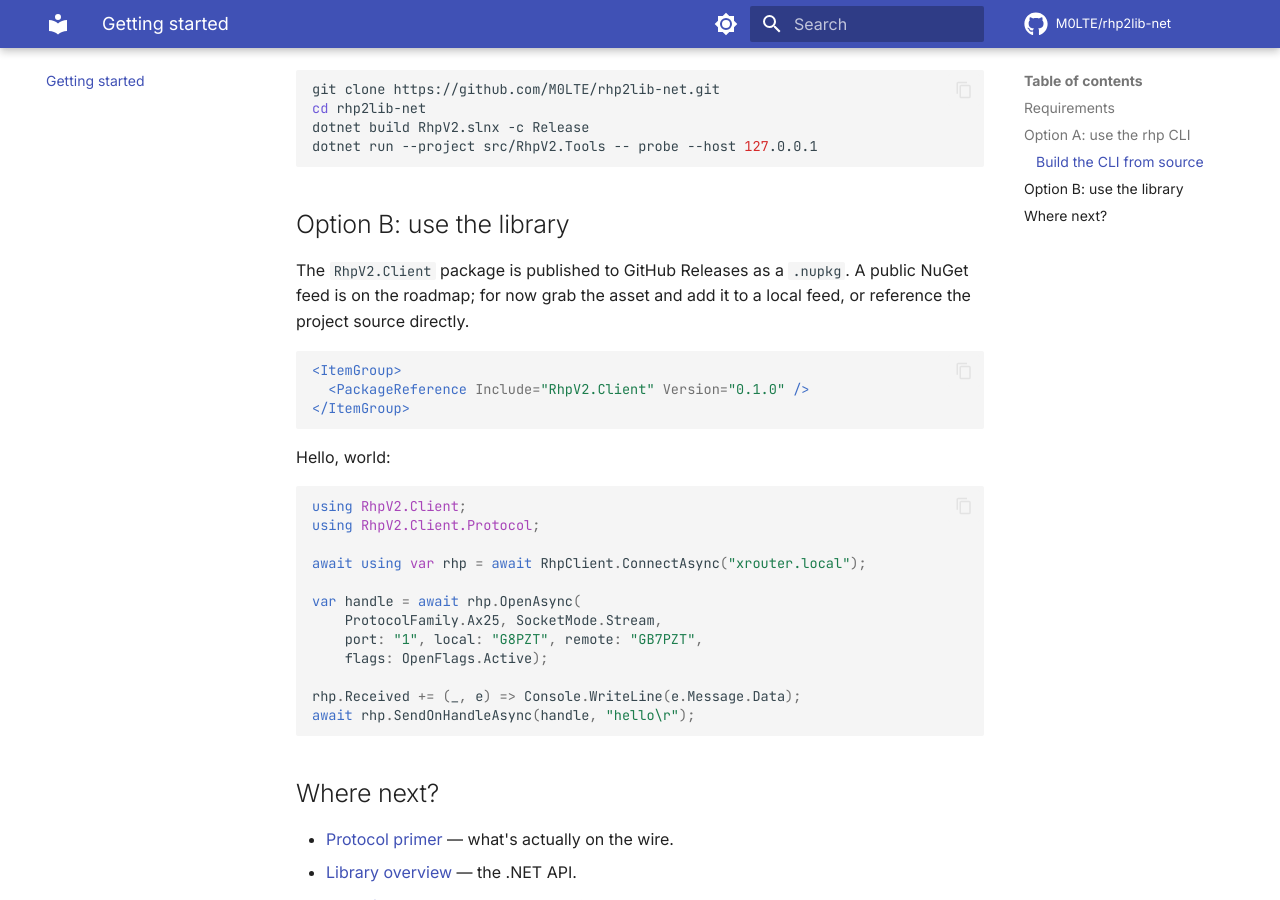
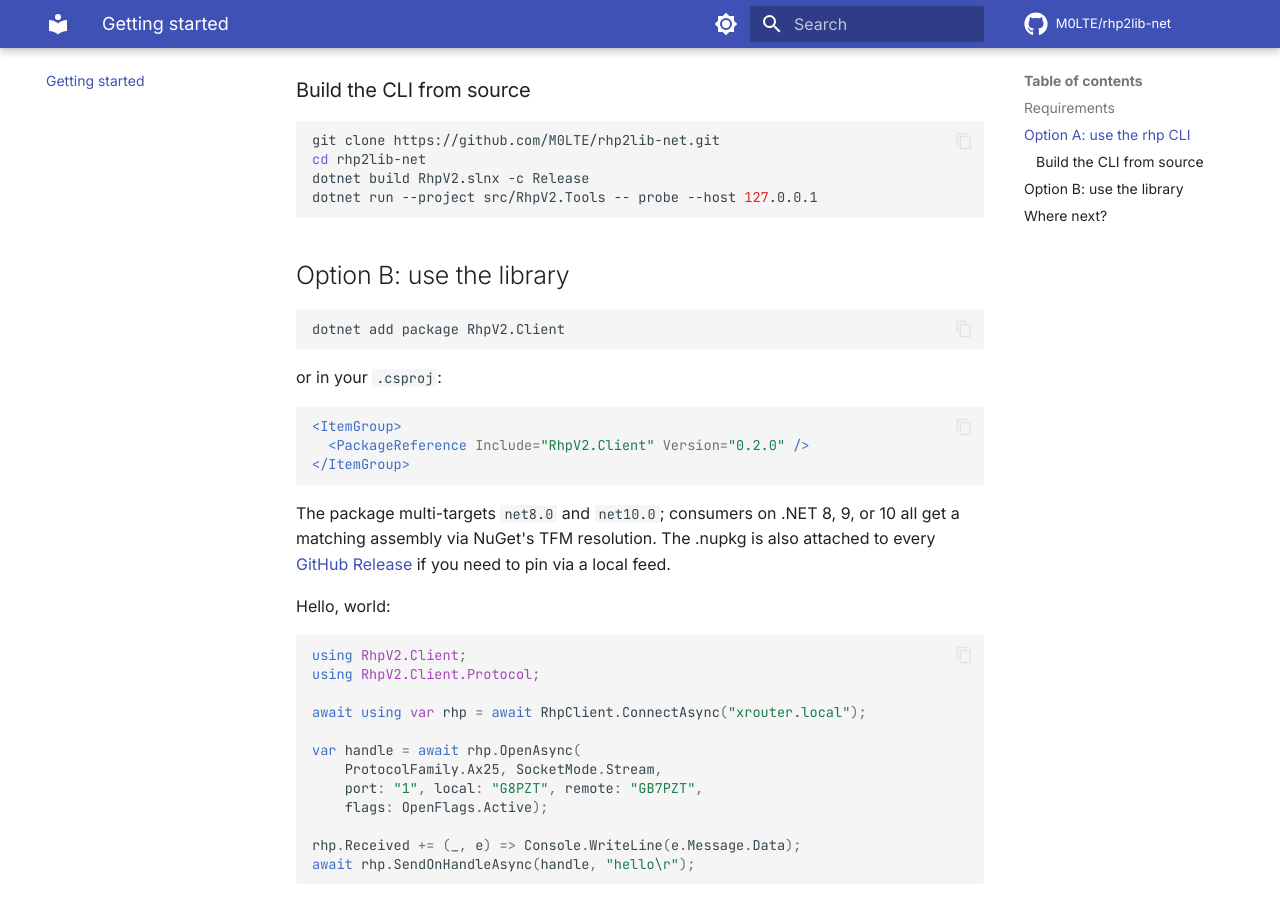
Before and after one commit to M0LTE/rhp2lib-net, an MkDocs documentation site: the page built from docs/getting-started.md, in a window 1280 px wide and 900 px high, scrolled down 1423 px. Built offline with MkDocs 1.6.1 and Material for MkDocs 9.7.7, drawn with Linux system fonts in a browser that asks for light colours; comment, search, counter and statistics services are not loaded; some of the changed text lies outside the part shown.

Commit message:
lib: multi-target net8.0;net10.0 + NuGet publish groundwork
RhpV2.Client now targets both net8.0 and net10.0 — pure-managed
codebase, builds clean against both without any source changes. The
packed .nupkg ships lib/net8.0/ and lib/net10.0/ side by side so
consumers on .NET 8 / 9 / 10 all get a matching assembly via NuGet's
TFM resolution. The unit and integration test projects stay on
net10.0 (running the suite on a single TFM is enough to validate
behaviour; the second TFM is a build-only contract).

release.yml gains a publish-nuget job that pushes the .nupkg to
nuget.org on tag-triggered runs. Gated on a NUGET_API_KEY repo secret
— if absent, the step logs a warning and exits 0 so the rest of the
release still completes. Workflow_dispatch runs build the package
but don't publish it, so the workflow can be exercised end-to-end
without burning a nuget.org version.

README and docs/getting-started.md updated to advertise net8.0
support and a 'dotnet add package RhpV2.Client' install path.
changelog entry for 0.2.0 extended.

````diff
--- a/docs/getting-started.md
+++ b/docs/getting-started.md
@@ -5,7 +5,10 @@ binary or (b) consuming the `RhpV2.Client` library from your own .NET app.
 
 ## Requirements
 
-* **.NET 10 SDK** — the project targets `net10.0`.
+* **.NET 8 SDK or newer** — the `RhpV2.Client` library multi-targets
+  `net8.0` and `net10.0`, so any consuming app on .NET 8 / 9 / 10 can
+  reference it.  Building the repo end-to-end (CLI + tests) requires
+  the .NET 10 SDK.
 * **An RHPv2 endpoint** — typically an XRouter node listening on TCP `9000`.
   No XRouter? Run [`rhp serve`](cli/serve.md) to spin up an in-process
   mock with the same wire protocol.
@@ -71,15 +74,22 @@ dotnet run --project src/RhpV2.Tools -- probe --host 127.0.0.1
 
 ## Option B: use the library
 
-The `RhpV2.Client` package is published to GitHub Releases as a `.nupkg`.
-A public NuGet feed is on the roadmap; for now grab the asset and add it
-to a local feed, or reference the project source directly.
+```sh
+dotnet add package RhpV2.Client
+```
+
+or in your `.csproj`:
 
 ```xml
 <ItemGroup>
-  <PackageReference Include="RhpV2.Client" Version="0.1.0" />
+  <PackageReference Include="RhpV2.Client" Version="0.2.0" />
 </ItemGroup>
 ```
+
+The package multi-targets `net8.0` and `net10.0`; consumers on .NET 8,
+9, or 10 all get a matching assembly via NuGet's TFM resolution.  The
+.nupkg is also attached to every [GitHub Release](https://github.com/M0LTE/rhp2lib-net/releases)
+if you need to pin via a local feed.
 
 Hello, world:
 
````
Also changed, not shown: README.md (+7 -4 lines), docs/changelog.md (+11 -0 lines), 2 other files.
